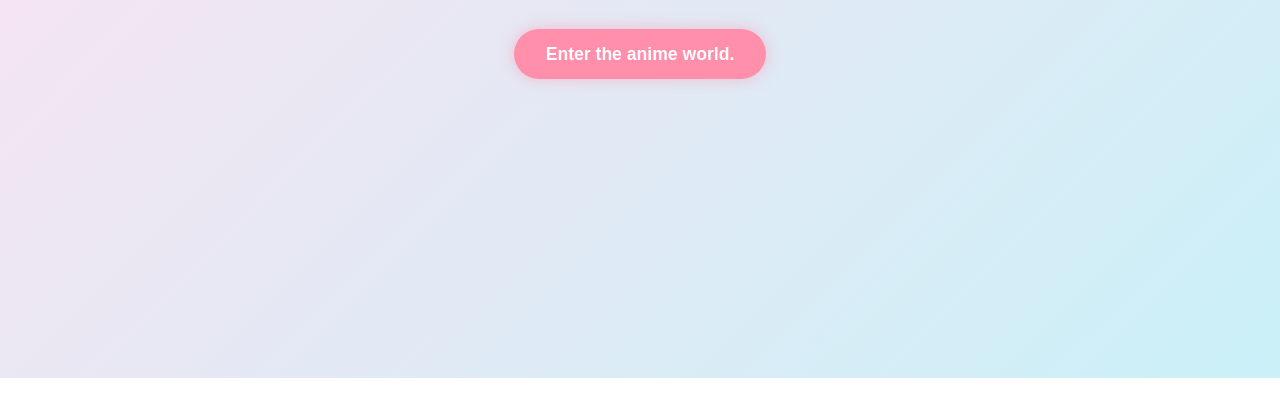
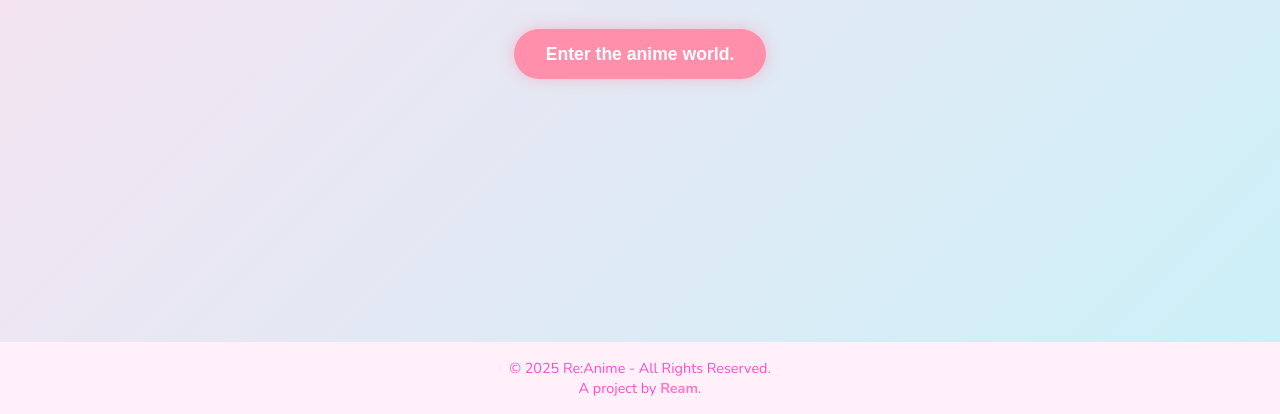
Before and after one commit to imram-software/ReAnime, a plain HTML site: page index.html in a window 1280 px wide. Shown: the part 422-836 px from the top of the page. Before the commit the page ends 800 px from the top, so only its background shows below. Drawn offline with nearby package versions, Linux system fonts and the light colour scheme; a web font is replaced by a local one.

Commit message:
Update index.html

```diff
--- a/index.html
+++ b/index.html
@@ -551,6 +551,9 @@ animes.forEach(a => {
         });
     });
   </script>
-
+ <footer style="margin-top: 4rem; padding: 1rem; background: #fff0fa; color: #ff4ecd; font-size: 0.9rem;">
+  © 2025 Re:Anime - All Rights Reserved. <br />
+  A project by <a href="https://discord.com/users/781172416218136577" target="_blank" style="color: #ff79c6; text-decoration: none; font-weight: bold;">Ream</a>.
+</footer>
 </body>
 </html>
```
